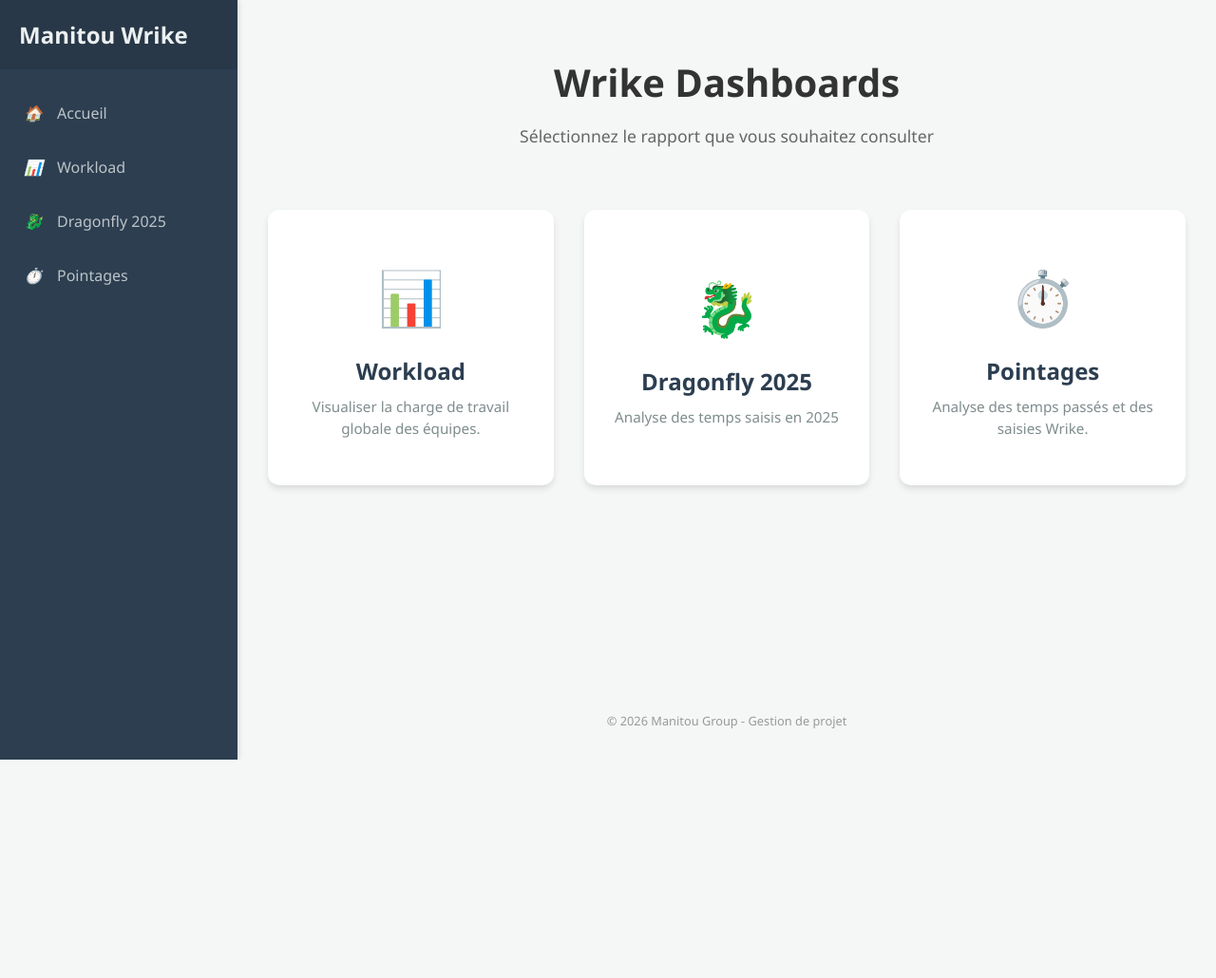
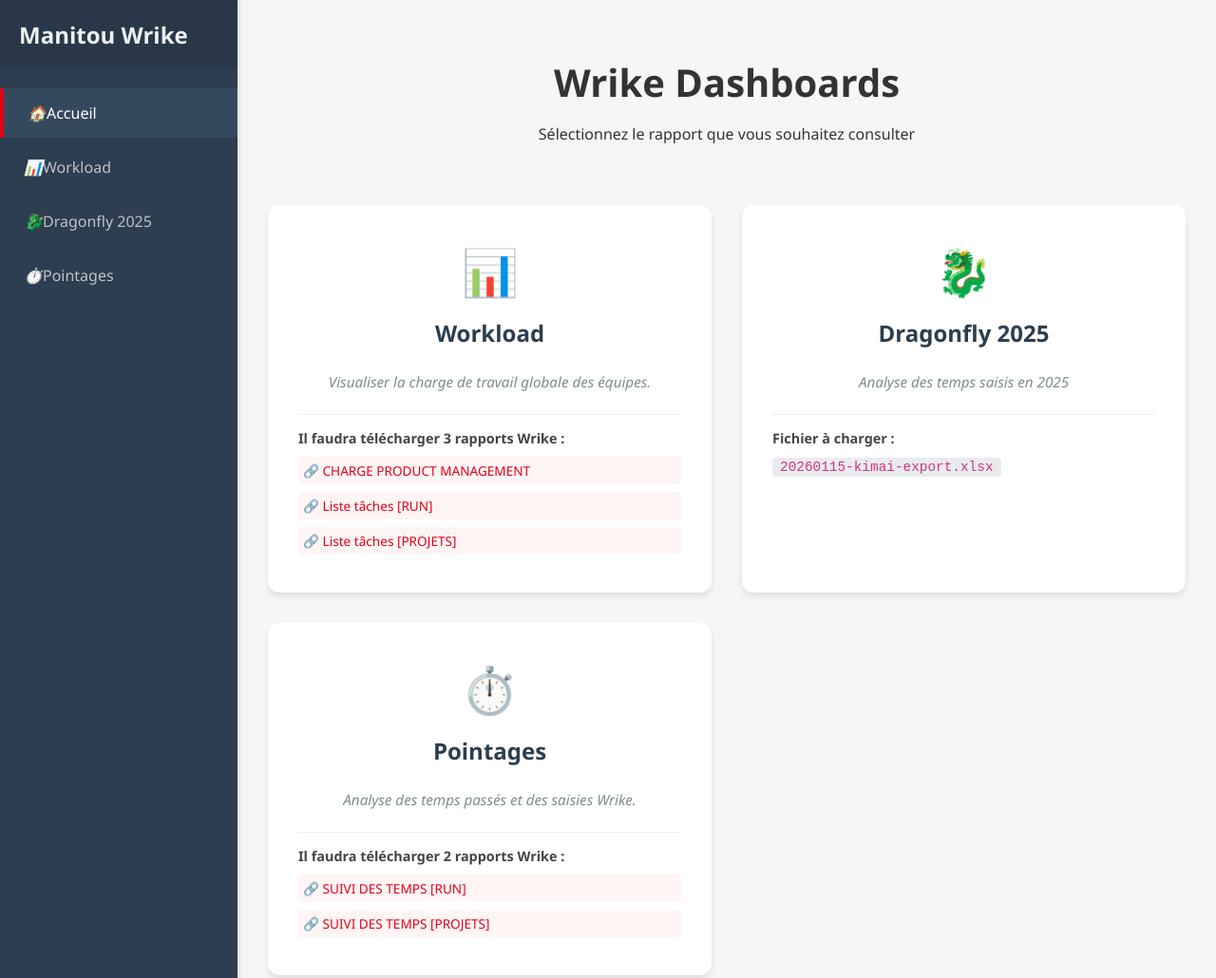
Before and after one commit to Meresis/Wrike-dashboad---Manitou-Group, a plain HTML site: page index.html in a window 1280 px wide. Shown: the top 1030 px of the page at 95% size. Before the commit the page ends 800 px from the top, so only its background shows below. Drawn offline with Linux system fonts and the light colour scheme.

Commit message:
Update index.html

```diff
--- a/index.html
+++ b/index.html
@@ -21,7 +21,6 @@
             background-color: var(--bg-color);
             color: var(--text-color);
             margin: 0;
-            /* Changement ici pour la disposition horizontale (Sidebar + Contenu) */
             display: flex;
             flex-direction: row;
             min-height: 100vh;
@@ -34,7 +33,7 @@
             color: #ecf0f1;
             display: flex;
             flex-direction: column;
-            flex-shrink: 0; /* Empêche la sidebar de rétrécir */
+            flex-shrink: 0;
             box-shadow: 2px 0 5px rgba(0,0,0,0.1);
         }
 
@@ -71,21 +70,14 @@
             border-left: 4px solid var(--primary-color);
         }
 
-        .nav-links a i {
-            margin-right: 15px;
-            width: 20px;
-            text-align: center;
-        }
-
         /* --- Styles du contenu principal --- */
         .main-content {
-            flex-grow: 1; /* Prend tout l'espace restant */
+            flex-grow: 1;
             display: flex;
             flex-direction: column;
             align-items: center;
-            justify-content: center;
             padding: 2rem;
-            overflow-y: auto; /* Permet le scroll si l'écran est petit */
+            overflow-y: auto;
         }
 
         header {
@@ -100,64 +92,103 @@
             font-weight: 700;
         }
 
-        header p {
-            color: #666;
-            font-size: 1.1rem;
-        }
-
         .container {
             display: grid;
-            grid-template-columns: repeat(auto-fit, minmax(280px, 1fr));
+            grid-template-columns: repeat(auto-fit, minmax(320px, 1fr));
             gap: 2rem;
             width: 100%;
-            max-width: 1000px;
+            max-width: 1100px;
         }
 
         .card {
             background: var(--card-bg);
-            padding: 3rem 2rem; /* Un peu plus de padding vertical */
+            padding: 2rem;
             border-radius: 12px;
             box-shadow: var(--shadow);
-            text-align: center;
-            text-decoration: none;
-            color: inherit;
             transition: var(--transition);
-            border-top: 5px solid transparent; /* Prêt pour le hover */
+            border-top: 5px solid transparent;
             display: flex;
             flex-direction: column;
-            justify-content: center;
-            align-items: center;
         }
 
         .card:hover {
-            transform: translateY(-10px);
+            transform: translateY(-5px);
             box-shadow: 0 15px 30px rgba(0,0,0,0.1);
             border-top: 5px solid var(--primary-color);
         }
 
         .card-icon {
-            font-size: 3.5rem;
-            margin-bottom: 1.5rem;
-            /* Simulation de l'image centrée */
-            display: block;
+            font-size: 3rem;
+            margin-bottom: 1rem;
+            text-align: center;
         }
 
         .card h2 {
             margin: 0 0 10px 0;
             font-size: 1.5rem;
             color: #2c3e50;
+            text-align: center;
         }
 
-        .card p {
+        .card-desc {
             font-size: 0.95rem;
             color: #7f8c8d;
+            margin-bottom: 1.5rem;
+            text-align: center;
+            font-style: italic;
+        }
+
+        /* Styles pour les nouveaux liens */
+        .card-instructions {
+            font-size: 0.9rem;
+            border-top: 1px solid #eee;
+            padding-top: 15px;
+        }
+
+        .card-instructions p {
+            margin: 0 0 10px 0;
+            font-weight: bold;
+            color: #444;
+        }
+
+        .report-links {
+            list-style: none;
+            padding: 0;
             margin: 0;
-            line-height: 1.5;
+        }
+
+        .report-links li {
+            margin-bottom: 8px;
+        }
+
+        .report-links a {
+            color: var(--primary-color);
+            text-decoration: none;
+            font-size: 0.85rem;
+            display: block;
+            padding: 5px;
+            border-radius: 4px;
+            background: #fff5f5;
+            transition: 0.2s;
+        }
+
+        .report-links a:hover {
+            background: #ffe0e0;
+            text-decoration: underline;
+        }
+
+        .file-highlight {
+            display: inline-block;
+            background: #e9ecef;
+            padding: 2px 8px;
+            border-radius: 4px;
+            font-family: monospace;
+            color: #d63384;
         }
 
         footer {
-            margin-top: auto; /* Pousse le footer en bas si on utilisait flex space-between */
-            padding-top: 4rem;
+            margin-top: 4rem;
+            padding: 2rem;
             font-size: 0.8rem;
             color: #999;
         }
@@ -170,7 +201,7 @@
             Manitou Wrike
         </div>
         <div class="nav-links">
-            <a href="#"><i>🏠</i> Accueil</a>
+            <a href="#" class="active"><i>🏠</i> Accueil</a>
             <a href="workload-wrike.html"><i>📊</i> Workload</a>
             <a href="dragonfly-2025.html"><i>🐉</i> Dragonfly 2025</a>
             <a href="pointages-wrike.html"><i>⏱️</i> Pointages</a>
@@ -184,23 +215,42 @@
         </header>
 
         <div class="container">
-            <a href="workload-wrike.html" class="card">
+            <div class="card">
                 <span class="card-icon">📊</span>
                 <h2>Workload</h2>
-                <p>Visualiser la charge de travail globale des équipes.</p>
-            </a>
+                <p class="card-desc">Visualiser la charge de travail globale des équipes.</p>
+                <div class="card-instructions">
+                    <p>Il faudra télécharger 3 rapports Wrike :</p>
+                    <ul class="report-links">
+                        <li><a href="https://app-eu.wrike.com/workspace.htm?wr=4&acc=6155635#/single-workload/350614?spaceId=1747077301" target="_blank">🔗 CHARGE PRODUCT MANAGEMENT</a></li>
+                        <li><a href="https://app-eu.wrike.com/workspace.htm?wr=4&acc=6155635#/reports/93932585?spaceId=1747077301" target="_blank">🔗 Liste tâches [RUN]</a></li>
+                        <li><a href="https://app-eu.wrike.com/workspace.htm?wr=4&acc=6155635#/reports/93932586?spaceId=1747077301" target="_blank">🔗 Liste tâches [PROJETS]</a></li>
+                    </ul>
+                </div>
+            </div>
 
-            <a href="dragonfly-2025.html" class="card">
+            <div class="card">
                 <span class="card-icon">🐉</span>
                 <h2>Dragonfly 2025</h2>
-                <p>Analyse des temps saisis en 2025</p>
-            </a>
+                <p class="card-desc">Analyse des temps saisis en 2025</p>
+                <div class="card-instructions">
+                    <p>Fichier à charger :</p>
+                    <span class="file-highlight">20260115-kimai-export.xlsx</span>
+                </div>
+            </div>
 
-            <a href="pointages-wrike.html" class="card">
+            <div class="card">
                 <span class="card-icon">⏱️</span>
                 <h2>Pointages</h2>
-                <p>Analyse des temps passés et des saisies Wrike.</p>
-            </a>
+                <p class="card-desc">Analyse des temps passés et des saisies Wrike.</p>
+                <div class="card-instructions">
+                    <p>Il faudra télécharger 2 rapports Wrike :</p>
+                    <ul class="report-links">
+                        <li><a href="https://app-eu.wrike.com/workspace.htm?wr=4&acc=6155635#/reports/93931564?spaceId=1747077301" target="_blank">🔗 SUIVI DES TEMPS [RUN]</a></li>
+                        <li><a href="https://app-eu.wrike.com/workspace.htm?wr=4&acc=6155635#/reports/93924446?spaceId=1747077301" target="_blank">🔗 SUIVI DES TEMPS [PROJETS]</a></li>
+                    </ul>
+                </div>
+            </div>
         </div>
 
         <footer>
```
